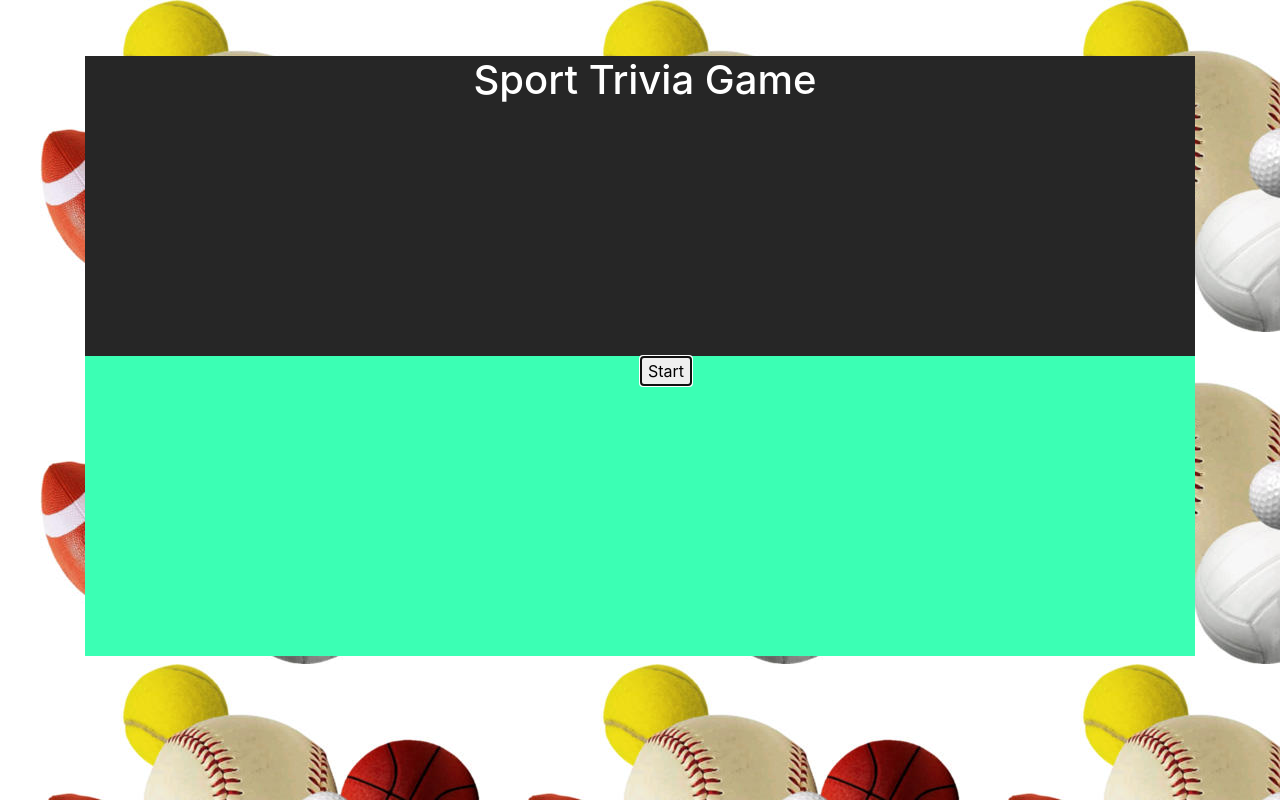
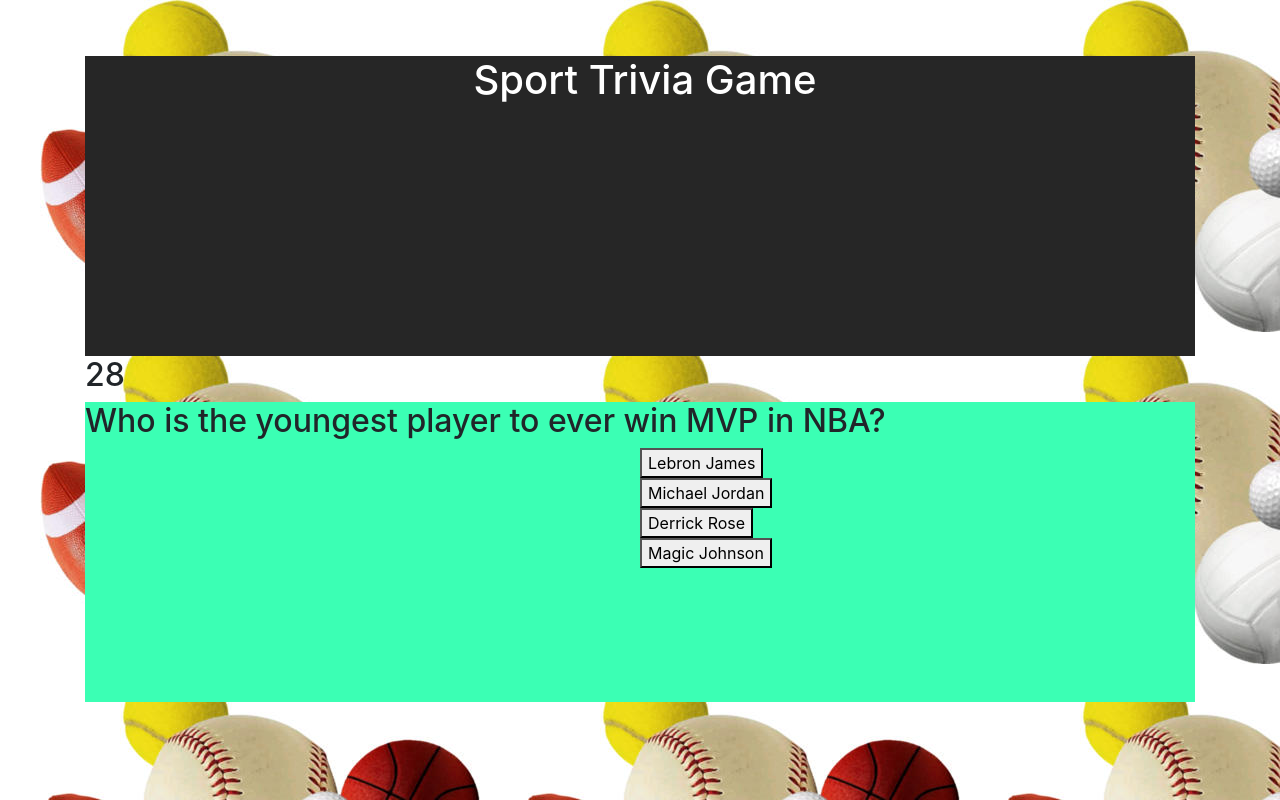
Before and after one commit to kaijacob18/TriviaGame, a plain HTML site: page index.html in a window 1280 px wide. Both pictures are taken after a click on the button "Start". Drawn offline with nearby package versions, Linux system fonts and the light colour scheme.

Commit message:
Homework crash

```diff
--- a/assets/javascript/app.js
+++ b/assets/javascript/app.js
@@ -3,8 +3,8 @@
     $("#start").remove();
     game.loadQuestion();
 })
-$(document).on("click", ".answer-button", function (e) {
-    game.clicked(e);
+$(document).on("click", ".answers-button", function (e) {
+    game.clicked($(this));
 })
 $(document).on("click","#reset", function (){
     game.reset();
@@ -12,56 +12,56 @@
 
 var questionAnswers = [{
         question: "Who is the youngest player to ever win MVP in NBA?",
-        answers: ["1. Lebron James", "2trivAns. Michael Jordan", "3. Derrick Rose", "4. Magic Johnson"],
+        answers: ["Lebron James", "Michael Jordan", "Derrick Rose", "Magic Johnson"],
         rightAnswer: "Derrick Rose",
         visual: "https://media0.giphy.com/media/tguj2vJUMoaZi/200w.webp?cid=790b76115cec58217957317545c1d388&rid=200w.webp"
     },
 
     {
         question: "Who won NFC North 2018?",
-        answers: ["1. Minnesota Vikings", "2. Chicago Bears", "3. Green Bay Packers", "4. Detroit Lions"],
+        answers: ["Minnesota Vikings", "Chicago Bears", "Green Bay Packers", "Detroit Lions"],
         rightAnswer: "Chicago Bears",
         visual: "https://media1.giphy.com/media/9GIDXFLqrRtFJTmjwt/200w.webp?cid=790b76115cec5c3d62664d2e32d66a6b&rid=200w.webp"
     },
 
     {
         question: "Who is the Worlds higest paid athlete according to Forbes?",
-        answers: ["1. Floyd Mayweather", "2. Stephen Curry", "3. Lionel Messi", "4. Cristiano Ronaldo"],
+        answers: ["Floyd Mayweather", "Stephen Curry", "Lionel Messi", "Cristiano Ronaldo"],
         rightAnswer: "Floyd Mayweather",
         visual: "https://media1.giphy.com/media/l0Iy8NFVavpZinMYM/200w.webp?cid=790b76115cec5f19473538494160e336&rid=200w.webp"
     },
 
     {
         question: "Most 3 pointers in NBA history?",
-        answers: ["1. Reggie Miller", "2. Kyle Korver", "3. Jason Terry", "4. Ray Allen"],
+        answers: ["Reggie Miller", "Kyle Korver", "Jason Terry", "Ray Allen"],
         rightAnswer: "Ray Allen",
         visual: "https://media0.giphy.com/media/M7Sha47qelqVi/200w.webp?cid=790b76115cec6116583232542ec5ba5d&rid=200w.webp"
     },
 
     {
         question: "Which tennis player who the most grand slams?",
-        answers: ["1. Novak Djokovic", "2. Pete Sampras", "3. Roger Federer", "4. Rafael Nadal"],
+        answers: ["Novak Djokovic", "Pete Sampras", "Roger Federer", "Rafael Nadal"],
         rightAnswer: "Roger Federer",
         visual: "https://media0.giphy.com/media/26xBB4mGNwfWN3Kwg/200w.webp?cid=790b76115cec61e43533486a63f1fa04&rid=200w.webp"
     },
 
     {
         question: "What player throw the most passing TD's?",
-        answers: ["1. Brett Farve", "2. Peyton Manning", "3. Tom Brady", "4. Drew Brees"],
+        answers: ["Brett Farve", "Peyton Manning", "Tom Brady", "Drew Brees"],
         rightAnswer: "Peyton Manning",
         visual: "https://media2.giphy.com/media/dNNwTiyolf8Y0/200w.webp?cid=790b76115cec62db3750336749391324&rid=200w.webp"
     },
 
     {
         question: "Most paid female athlete in 2018?",
-        answers: ["1. Serena Williams", "2. Danica Patrick", "3. Maria Sharapova", "4. Caroline Wozniacki"],
+        answers: ["Serena Williams", "Danica Patrick", "Maria Sharapova", "Caroline Wozniacki"],
         rightAnswer: "Serena Williams",
         visual: "https://media2.giphy.com/media/xSNTxihDjQiAg/200w.webp?cid=790b76115cec68f0362f2f4751dc455f&rid=200w.webp"
     },
 
     {
         question: "What is the richest NBA franchise?",
-        answers: ["1. Chicago Bulls", "2. Los Angeles Lakers", "3. New York Knicks", "4. Golden State Warriors"],
+        answers: ["Chicago Bulls", "Los Angeles Lakers", "New York Knicks", "Golden State Warriors"],
         rightAnswer: "New York Knicks",
         visual: "https://media0.giphy.com/media/l0K4mq3yRICCW4czm/200.webp?cid=790b76115cec6d8f502f437a6b756dff&rid=200.webp"
     },
@@ -75,6 +75,7 @@
         currentQuestion: 0,
         counter: 30,
         //   Setting countdown
+
         countdown: function () {
             game.counter--;
             $("#counter").html(game.counter);
@@ -83,19 +84,32 @@
             }
         },
         loadQuestion: function () {
-            timer = setInterval(game.countdown(), 1000);
-            $(".subwrapper").html("<h2 id=counter>30</h2>");
+            // timer = setInterval(function(){
+            //     console.log("timer")
+            // }, 1000)
+            timer = setInterval(game.countdown, 1000);
+
+            // $(".subwrapper").html("<h2 id='counter'>30</h2>");
             $(".subwrapper").append("<h2>" + questionAnswers[game.currentQuestion].question + "</h2>");
-            for (var i = 0; i < questionAnswers[game.currentQuestion].answers.length; i++) {
+
+            var answers = questionAnswers[game.currentQuestion].answers;
+            for (var i = 0; i < answers.length; i++) {
                 var button = $("<button>");
-                button.addClass("answer-button");
+                button.text(answers[i]);
+                button.addClass("answers-button");
                 button.attr("id", "button-" + i);
-                button.attr("id","data-name" + questionAnswers[game.currentQuestion].answers[i] + );
+                button.attr("data-name", answers[i] );
+
+                // button.attr("id","data-name" + questionAnswers[game.currentQuestion].answers[i] + "" );
+                $(".subwrapper").append(button)
             }
         },
         nextQuestion: function () {
+            $(".subwrapper").empty();
+            // clearInterval(timer);
             game.counter = 30;
             $("#counter").html(game.counter);
+            // timer = setInterval(game.countdown, 1000);
             game.currentQuestion++;
             game.loadQuestion();
         },
@@ -118,9 +132,9 @@
             $(".subwrapper").append("<h3>Unanwered: " + game.unanswered + "</h3>");
             $(".subwrapper").append("<button id= reset>RESET</button>");
                 },
-                clicked: function () {
+                clicked: function (btn) {
                     clearInterval(timer);
-                    if ($(e.target).data("name") == questionAnswers[game.currentQuestion].rightAnswer) {
+                    if (btn.attr("data-name") == questionAnswers[game.currentQuestion].rightAnswer) {
                         game.answerCorrect();
 
                     } else {
@@ -131,7 +145,8 @@
                 answerCorrect: function () {
                     clearInterval(timer);
                     game.correct++;
-                    $("#subwrapper").html("<h2> You are Correct!</h2>");
+                    $(".subwrapper").html("<h2> You are Correct!</h2>");
+                    $(".subwrapper").append("<img src= '" + questionAnswers[game.currentQuestion].visual +"'>")
                     if (game.currentQuestion == questionAnswers.length - 1) {
                         setTimeout(game.results, 3 * 1000);
                     } else
@@ -140,7 +155,7 @@
                 answerIncorrect: function () {
                     clearInterval(timer);
                     game.incorrect++;
-                    $("#subwrapper").html("<h2> You are Wrong!</h2>");
+                    $(".subwrapper").html("<h2> You are Wrong!</h2>");
                     if (game.currentQuestion == questionAnswers.length - 1) {
                         setTimeout(game.results, 3 * 1000);
                     } else
@@ -148,10 +163,11 @@
 
                 },
                 reset: function () {
+                    $(".subwrapper").empty();
                     game.correct = 0;
                     game.incorrect = 0;
                     game.unanswered = 0;
-                    game.counter = 0;
+                    game.counter = 30;
                     game.currentQuestion = 0;
                     game.loadQuestion ();
                 },
--- a/index.html
+++ b/index.html
@@ -17,7 +17,10 @@
         <section class="wrapper">
             <h1>Sport Trivia Game</h1>
         </section>
+        <h2 id="counter"></h2>
         <section class="subwrapper">
+
+
             <button id="start">Start</button>
         </section>
         <section class="sec3"></section>
```
